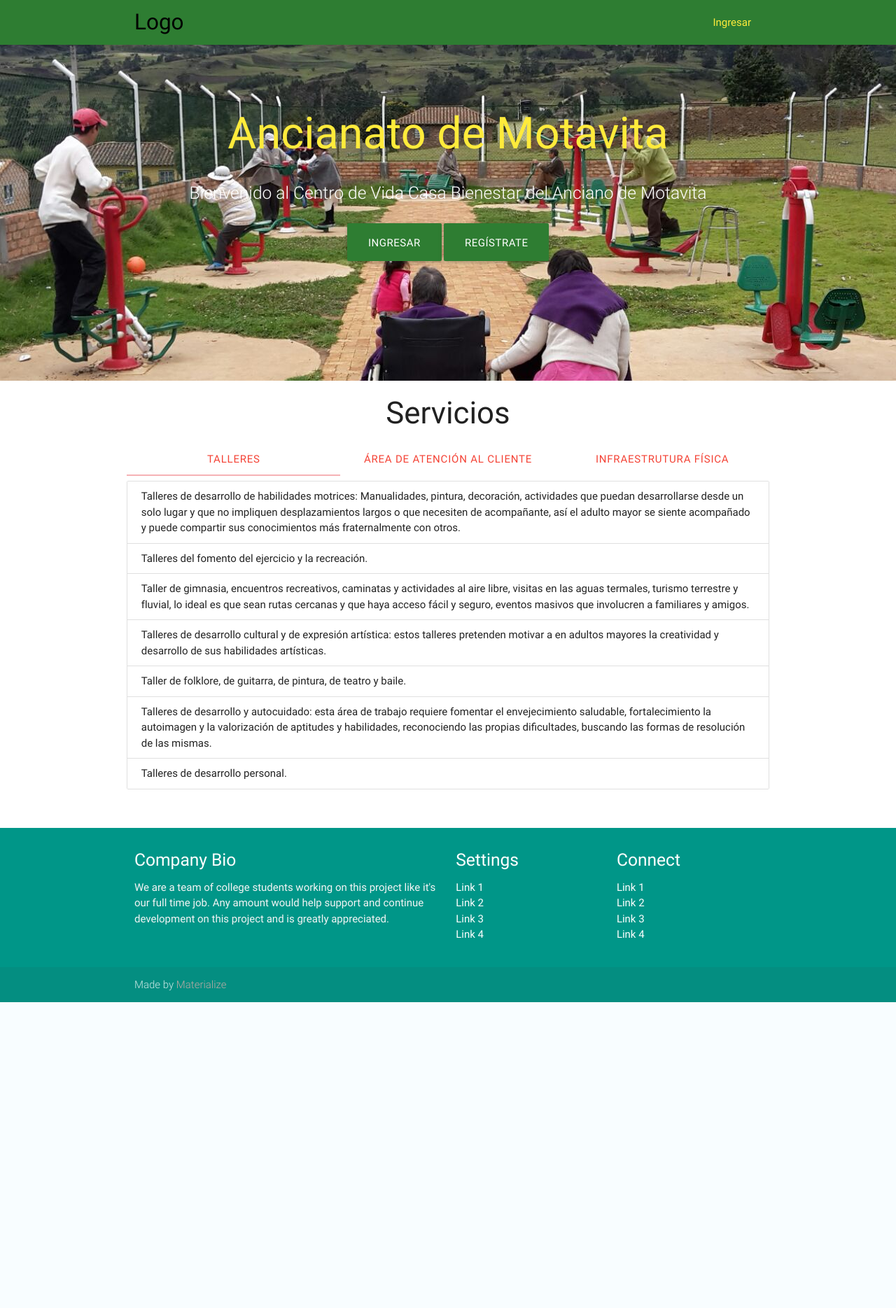
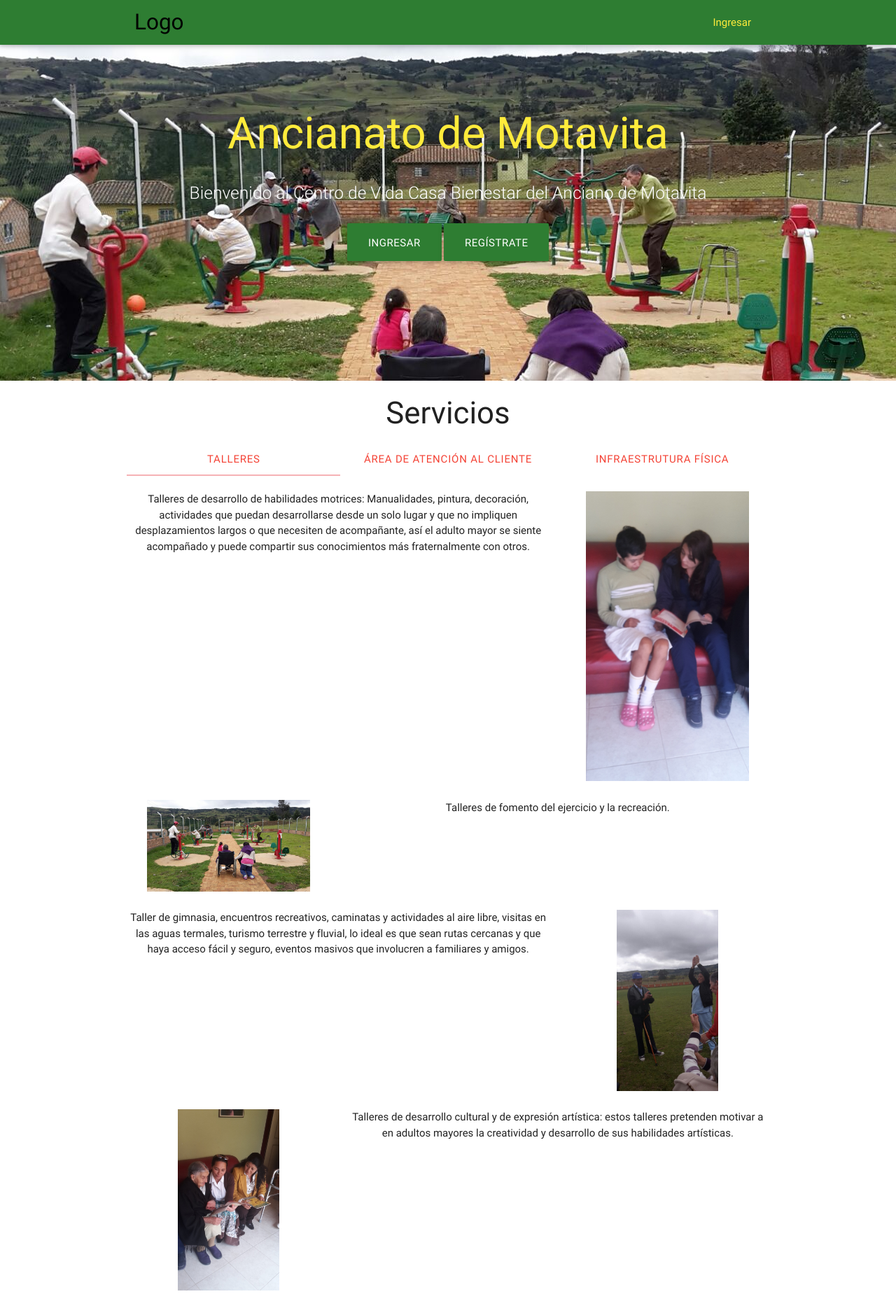
Before and after one commit to lokocharry/Ancianato, a Django app: page /servicios/ in a window 1280 px wide. Shown: the top 1869 px of the page at 70% size. Before the commit the page ends 1432 px from the top, so only its background shows below. Run offline with Django 3.2, Linux system fonts and the light colour scheme; parts of the project's set-up code (start-up, migrations or seed data) failed here and were passed over; some libraries are stand-ins or nearby versions.

Commit message:
Camiado pie de página y servicios

```diff
--- a/contenido/templates/base.html
+++ b/contenido/templates/base.html
@@ -89,9 +89,11 @@
 		<div class="container">
 			<div class="row">
 				<div class="col l6 s12">
-					<h5 class="white-text">Company Bio</h5>
-					<p class="grey-text text-lighten-4">We are a team of college students working on this project like it's our full time job. Any amount would help support and continue development on this project and is greatly appreciated.</p>
+					<h5 class="white-text">Centro de Vida Casa Bienestar del Anciano de Motavita</h5>
+					<p class="grey-text text-lighten-4">Cel. 3212486965</p>
+					<p class="grey-text text-lighten-4">Cel. 3108771743</p>
 				</div>
+				<!--
 				<div class="col l3 s12">
 					<h5 class="white-text">Settings</h5>
 					<ul>
@@ -110,11 +112,12 @@
 						<li><a class="white-text" href="#!">Link 4</a></li>
 					</ul>
 				</div>
+				-->
 			</div>
 		</div>
 		<div class="footer-copyright">
 			<div class="container">
-				Made by <a class="brown-text text-lighten-3" href="http://materializecss.com">Materialize</a>
+				Derechos de Autor Centro de Vida Casa Bienestar del Anciano de Motavita. 2015. Todos los derechos reservados.
 			</div>
 		</div>
 	</footer>
--- a/contenido/templates/servicios.html
+++ b/contenido/templates/servicios.html
@@ -27,15 +27,69 @@
 				</ul>
 			</div>
 			<div id="talleres" class="col s12">
-				<ul class="collection">
-      				<li class="collection-item">Talleres de desarrollo de habilidades motrices: Manualidades, pintura, decoración, actividades que puedan desarrollarse desde un solo lugar y que no impliquen desplazamientos largos o que necesiten de acompañante, así el adulto mayor se siente acompañado y puede compartir sus conocimientos más fraternalmente con otros.</li>
-      				<li class="collection-item">Talleres del fomento del ejercicio y la recreación.</li>
-      				<li class="collection-item">Taller de gimnasia, encuentros recreativos, caminatas y actividades al aire libre, visitas en las aguas termales, turismo terrestre y fluvial, lo ideal es que sean rutas cercanas y que haya acceso fácil y seguro, eventos masivos que involucren a familiares y amigos.</li>
-      				<li class="collection-item">Talleres de desarrollo cultural y de expresión artística: estos talleres pretenden motivar a en adultos mayores la creatividad y desarrollo de sus habilidades artísticas.</li>
-      				<li class="collection-item">Taller de folklore, de guitarra, de pintura, de teatro y baile.</li>
-      				<li class="collection-item">Talleres de desarrollo y autocuidado: esta área de trabajo requiere fomentar el envejecimiento saludable, fortalecimiento la autoimagen y la valorización de aptitudes y habilidades, reconociendo las propias dificultades, buscando las formas de resolución de las mismas.</li>
-      				<li class="collection-item">Talleres de desarrollo personal.</li>
-    			</ul>
+				<br>
+				<div class="row">
+					<div class="col s8 center">
+      					Talleres de desarrollo de habilidades motrices: Manualidades, pintura, decoración, actividades que puedan desarrollarse desde un solo lugar y que no impliquen desplazamientos largos o que necesiten de acompañante, así el adulto mayor se siente acompañado y puede compartir sus conocimientos más fraternalmente con otros.
+      				</div>
+      				<div class="col s4 center">
+      					<img src="{% static "img/1.jpg" %}" width="80%" height="80%">
+      				</div>
+				</div>
+      			<div class="row">
+      				<div class="col s4 center">
+      					<img src="{% static "img/background1.jpg" %}" width="80%" height="80%">
+      				</div>
+      				<div class="col s8 center">
+      				Talleres de fomento del ejercicio y la recreación.
+      				</div>
+      			</div>
+
+      			<div class="row">
+      				<div class="col s8 center">
+      				Taller de gimnasia, encuentros recreativos, caminatas y actividades al aire libre, visitas en las aguas termales, turismo terrestre y fluvial, lo ideal es que sean rutas cercanas y que haya acceso fácil y seguro, eventos masivos que involucren a familiares y amigos.
+      				</div>
+      				<div class="col s4 center">
+      					<img src="{% static "img/4.jpg" %}" width="50%" height="50%">
+      				</div>
+      			</div>
+
+      			<div class="row">
+      				<div class="col s4 center">
+      					<img src="{% static "img/2.jpg" %}" width="50%" height="50%">
+      				</div>
+      				<div class="col s8 center">
+      					Talleres de desarrollo cultural y de expresión artística: estos talleres pretenden motivar a en adultos mayores la creatividad y desarrollo de sus habilidades artísticas.
+      				</div>
+      			</div>
+
+      			<div class="row">
+      				<div class="col s8 center">
+      					Taller de folklore, de guitarra, de pintura, de teatro y baile.
+      				</div>
+      				<div class="col s4 center">
+      					<img src="{% static "img/3.jpg" %}" width="80%" height="80%">
+      				</div>
+      			</div>
+
+      			<div class="row">
+      				<div class="col s4 center">
+      					<img src="{% static "img/8.jpg" %}" width="40%" height="40%">
+      				</div>
+      				<div class="col s8 center">
+      					Talleres de desarrollo y autocuidado: esta área de trabajo requiere fomentar el envejecimiento saludable, fortalecimiento la autoimagen y la valorización de aptitudes y habilidades, reconociendo las propias dificultades, buscando las formas de resolución de las mismas.
+      				</div>
+      			</div>
+
+      			<div class="row">
+      				<div class="col s8 center">
+      					Talleres de desarrollo personal.
+      				</div>
+      				<div class="col s4 center">
+      					<img src="{% static "img/5.jpg" %}" width="40%" height="40%">
+      				</div>
+      			</div>
+
 			</div>
 			<div id="atencion" class="col s12">
 				<ul class="collection">
```
